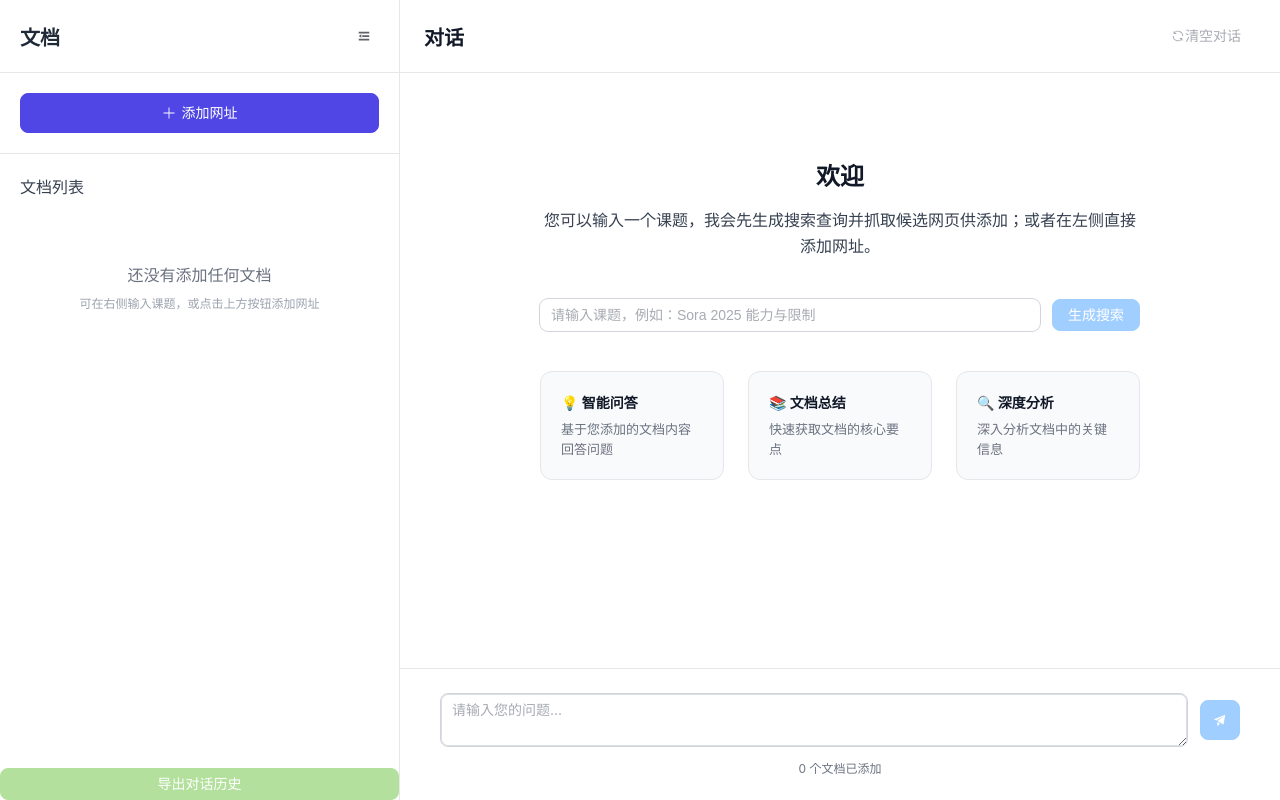
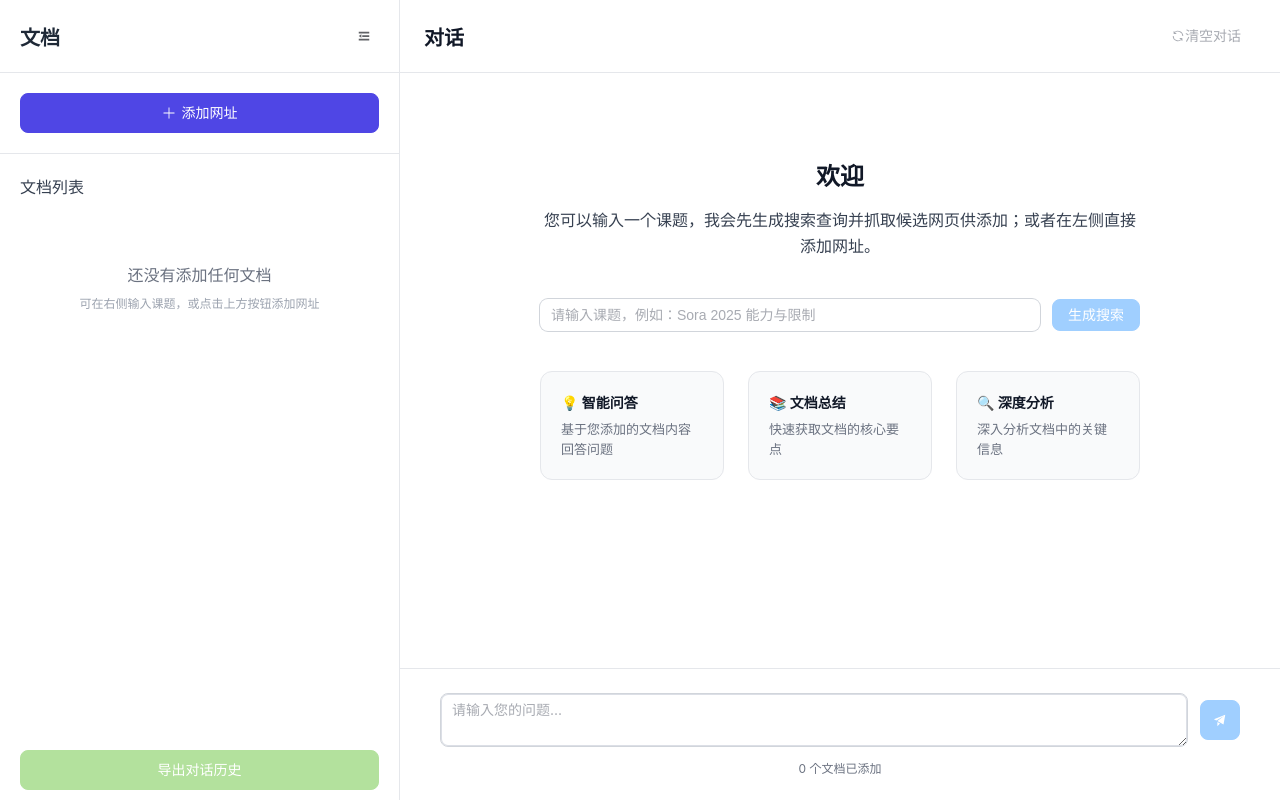
Before and after one commit to hkanyeeee/notebookLM_cofia, a Vue app in the folder notebookLM_front/: page / in a window 1280 px wide. Built offline with nearby package versions, Linux system fonts and the light colour scheme; the HTML template or start-up script is replaced by a standard one.

Commit message:
导出markdown

```diff
--- a/notebookLM_front/src/components/Sidebar.vue
+++ b/notebookLM_front/src/components/Sidebar.vue
@@ -198,14 +198,14 @@ function handleRemoveFailedUrl(url: string) {
     </ElDialog>
 
     <!-- 导出按钮 -->
-    <div class="export-section" v-if="!collapsed">
+    <div class="export-section" style="text-align: center;" v-if="!collapsed">
       <ElButton
         type="success"
         @click="handleExportConversation"
-        :disabled="store.documents.length === 0 || store.loading.querying"
+        :disabled="store.documents.length === 0 || store.messages.length === 0 || store.loading.querying"
         :loading="store.loading.exporting"
         class="export-btn"
-        style="width: 100%; margin-top: 10px;"
+        style="width: 90%; height: 40px; margin: 10px 0px;"
       >
         导出对话历史
       </ElButton>
--- a/notebookLM_front/src/stores/notebook.ts
+++ b/notebookLM_front/src/stores/notebook.ts
@@ -332,11 +332,16 @@ export const useNotebookStore = defineStore('notebook', () => {
 
     loading.exporting = true
     try {
+      // 将当前对话历史发送到后端
       const response = await fetch(`${notebookApi.getBaseUrl()}/export/conversation/${sessionId}`, {
         method: 'POST',
         headers: {
+          'Content-Type': 'application/json',
           'X-Session-ID': sessionId,
         },
+        body: JSON.stringify({
+          messages: messages.value
+        }),
       })
 
       if (!response.ok) {
```
Also changed, not shown: 1 other file (tests, documents, lock files or other folders).
